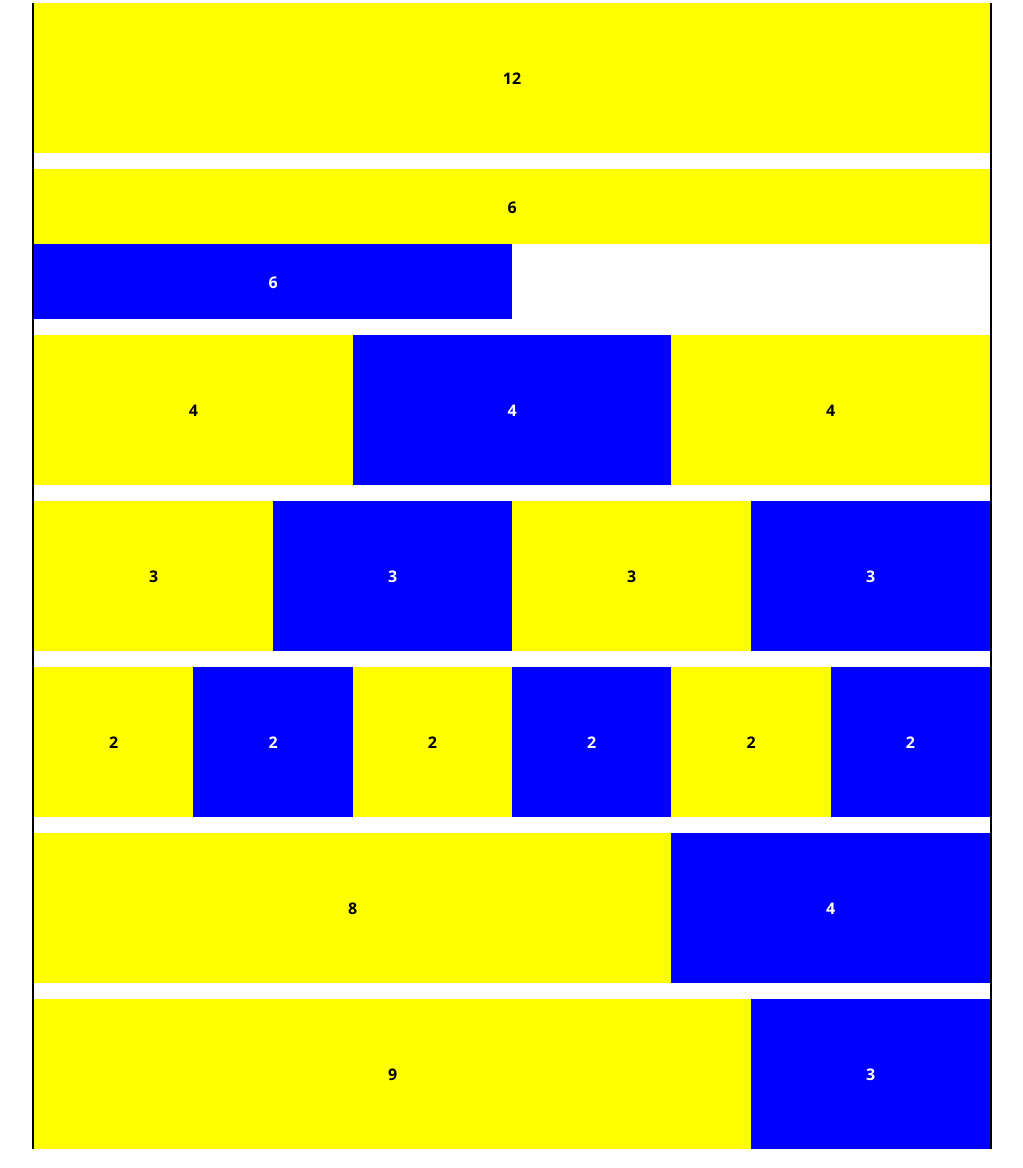
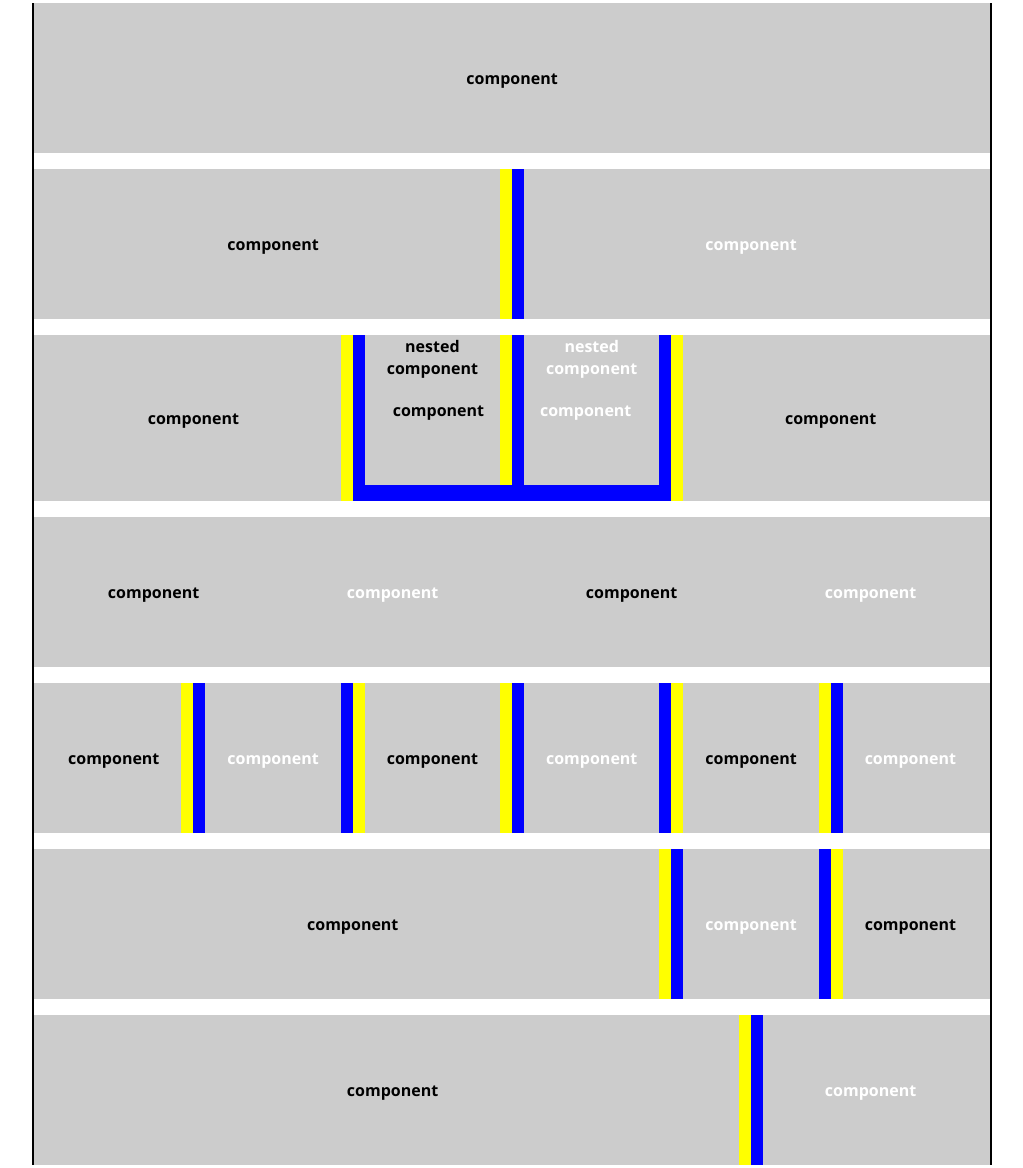
Before and after one commit to igaman/prisma-star-wars, a website built with webpack: page index.html in a window 1280 px wide. Shown: the part 735-1903 px from the top of the page, without its empty margins (128-1151 px from the left). Built offline with nearby package versions, Linux system fonts and the light colour scheme.

Commit message:
fix problem css first and last element

```diff
--- a/css/design-system/_grid-style.scss
+++ b/css/design-system/_grid-style.scss
@@ -25,11 +25,12 @@
 }
 
 @for $i from 1 through 12 {
-  .col-#{$i} {
+  [class^="col-#{$i}"] {
+    min-height: 150px;
     position: relative;
 
     &::before {
-      content: "#{$i}";
+      content: "component";
       position: absolute;
       top: 50%;
       left: 50%;
@@ -37,3 +38,14 @@
     }
   }
 }
+
+.component  {
+  display: block;
+  width: 100%;
+  height: 100%;
+  background: #ccc;
+}
+
+* {
+  box-sizing: border-box;
+}
--- a/css/design-system/_grid.scss
+++ b/css/design-system/_grid.scss
@@ -21,31 +21,11 @@ $gutter-space-large: 24;
   width: 100%;
 }
 
-@mixin grid($cols, $sideCuts: true, $takeWidth: true) {
+@mixin grid($cols, $sideCuts: true) {
   $maxCols: 12;
   $widthModifier: $maxCols / $cols;
   $width: (100% / $widthModifier);
-  @if $takeWidth {
   width: $width;
-  }
-
-  @if $sideCuts {
-    @if $widthModifier % 1 == 0 {
-      &:nth-child(#{$widthModifier}n + 1) {
-        padding-left: 0;
-      }
-
-      &:nth-child(#{$widthModifier}n) {
-        padding-right: 0;
-      }
-    }
-  }
-}
-
-@mixin sidecuts($cols, $sideCuts: true) {
-  $maxCols: 12;
-  $widthModifier: $maxCols / $cols;
-  $width: (100% / $widthModifier);
 
   @if $sideCuts {
     @if $widthModifier % 1 == 0 {
@@ -72,42 +52,79 @@ $gutter-space-large: 24;
 }
 
 .row {
+  &>:first-child {
+    padding-left: 0;
+  }
+  &>:last-child {
+    padding-right: 0;
+  }
   @include gridContainer;
 }
 
 @for $i from 1 through 12 {
   .col-#{$i} {
-    @include grid($i, $sideCuts: false);
-    //sc for sidecuts
-    &.sc {
-      @include grid($i, $sideCuts: true, $takeWidth: false);
+    @include grid($i);
+  }
 }
 
-    &-tab {
-      @media screen and (min-width: $tablet-breakpoint) {
-        @include grid($i, $sideCuts: false);
-        &.sc {
-          @include grid($i, $sideCuts: true, $takeWidth: false);
+@for $i from 1 through 12 {
+  .col-#{$i}-mt {
+    @media screen and (max-width: ($tablet-breakpoint - 1px)) {
+      @include grid($i);
+    }
+  }
+
+  .col-#{$i}-md {
+    @media screen and (max-width: ($desktop-breakpoint - 1px)) {
+      @include grid($i);
+    }
+  }
+
+  .col-#{$i}-ml {
+    @media screen and (max-width: ($large-breakpoint - 1px)) {
+      @include grid($i);
     }
   }
 }
 
-    &-desk {
-      @media screen and (min-width: $desktop-breakpoint) {
-        @include grid($i, $sideCuts: false);
-        &.sc {
-          @include grid($i, $sideCuts: true, $takeWidth: false);
+@for $i from 1 through 12 {
+  .col-#{$i}-tab {
+    @media screen and (min-width: $tablet-breakpoint) {
+      @include grid($i);
+    }
+  }
+
+  .col-#{$i}-tab-md {
+    @media screen and (min-width: $tablet-breakpoint) and (max-width: ($desktop-breakpoint - 1px)) {
+      @include grid($i);
+    }
+  }
+
+  .col-#{$i}-tab-ml {
+    @media screen and (min-width: $tablet-breakpoint) and (max-width: ($large-breakpoint - 1px)) {
+      @include grid($i);
     }
   }
 }
 
-    &-xl {
-      @media screen and (min-width: $large-breakpoint) {
-        @include grid($i, $sideCuts: false);
-        &.sc {
-          @include grid($i, $sideCuts: true, $takeWidth: false);
+@for $i from 1 through 12 {
+  .col-#{$i}-desk {
+    @media screen and (min-width: $desktop-breakpoint) {
+      @include grid($i);
+    }
+  }
+
+  .col-#{$i}-desk-ml {
+    @media screen and (min-width: $desktop-breakpoint) and (max-width: ($large-breakpoint - 1px)) {
+      @include grid($i);
     }
   }
 }
+
+@for $i from 1 through 12 {
+  .col-#{$i}-xl {
+    @media screen and (min-width: $large-breakpoint) {
+      @include grid($i);
     }
   }
+}
--- a/index.html
+++ b/index.html
@@ -64,38 +64,93 @@
         <div class="article">
           <div class="grid-container">
             <div class="row">
-							<div class="col-12"></div>
+							<div class="col-12">
+                <div class="component"></div>
+              </div>
             </div>
             <div class="row">
-              <div class="col-6 col-12-tab sc"></div>
-              <div class="col-6"></div>
+              <div class="col-6">
+                <div class="component"></div>
+              </div>
+              <div class="col-6">
+                <div class="component"></div>
+              </div>
             </div>
             <div class="row">
-              <div class="col-4 sc"></div>
-              <div class="col-4 sc"></div>
-              <div class="col-4 sc"></div>
+              <div class="col-12-mt col-6-tab-md col-4-desk">
+                <div class="component"></div>
+              </div>
+              <div class="col-12-mt col-6-tab-md col-4-desk">
+                  <div class="row">
+                    <div class="col-6">
+                      <div class="component">
+                          nested component
+                      </div>
+                    </div>
+                    <div class="col-6">
+                        <div class="component">
+                            nested component
+                        </div>
+                      </div>
+                  </div>
+              </div>
+              <div class="col-12-mt col-6-tab-md col-4-desk">
+                  <div class="component"></div>
+              </div>
             </div>
             <div class="row">
-              <div class="col-3 ng"></div>
-              <div class="col-3 ng"></div>
-              <div class="col-3 ng"></div>
-              <div class="col-3 ng"></div>
+              <div class="col-6-mt col-3-tab ng">
+                  <div class="component"></div>
+              </div>
+              <div class="col-6-mt col-3-tab ng">
+                  <div class="component"></div>
+              </div>
+              <div class="col-6-mt col-3-tab ng">
+                  <div class="component"></div>
+              </div>
+              <div class="col-6-mt col-3-tab ng">
+                  <div class="component"></div>
+              </div>
             </div>
             <div class="row">
-              <div class="col-2"></div>
-              <div class="col-2"></div>
-              <div class="col-2"></div>
-              <div class="col-2"></div>
-              <div class="col-2"></div>
-              <div class="col-2"></div>
+              <div class="col-6-mt col-4-tab-md col-3-desk-ml col-2-xl">
+                  <div class="component"></div>
+              </div>
+              <div class="col-6-mt col-4-tab-md col-3-desk-ml col-2-xl">
+                  <div class="component"></div>
+              </div>
+              <div class="col-6-mt col-4-tab-md col-3-desk-ml col-2-xl">
+                  <div class="component"></div>
+              </div>
+              <div class="col-6-mt col-4-tab-md col-3-desk-ml col-2-xl">
+                  <div class="component"></div>
+              </div>
+              <div class="col-6-mt col-4-tab-md col-3-desk-ml col-2-xl">
+                  <div class="component"></div>
+              </div>
+              <div class="col-6-mt col-4-tab-md col-3-desk-ml col-2-xl">
+                  <div class="component"></div>
+              </div>
+
             </div>
             <div class="row">
-              <div class="col-8"></div>
-              <div class="col-4"></div>
+              <div class="col-3-mt col-8">
+                  <div class="component"></div>
+              </div>
+              <div class="col-2-mt col-2">
+                  <div class="component"></div>
+              </div>
+              <div class="col-7-mt col-2">
+                  <div class="component"></div>
+              </div>
             </div>
             <div class="row">
-              <div class="col-9"></div>
-              <div class="col-3"></div>
+              <div class="col-9">
+                  <div class="component"></div>
+              </div>
+              <div class="col-3">
+                  <div class="component"></div>
+              </div>
             </div>
           </div>
         </div>
```
Also changed, not shown: css/design-system/grid.min.css. Lines whose indentation alone changed are shown as unchanged.
